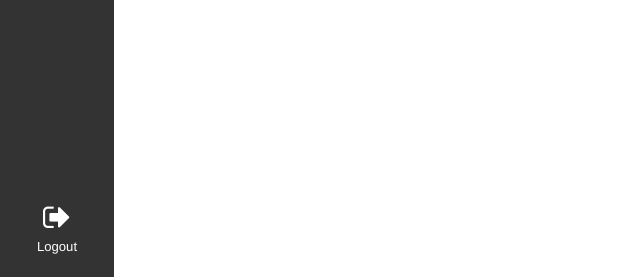
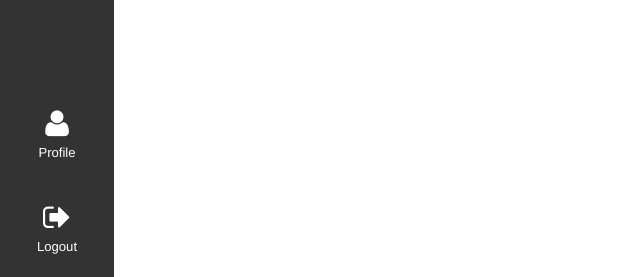
Before and after one commit to kviktor/arrr, a Django app: page /home/ in a window 1280 px wide. Shown: the part 523-800 px from the top of the page, without its empty margins (0-640 px from the left). Run offline with Django 3.2, Linux system fonts and the light colour scheme; the visitor is signed in with stand-in values (Sample User, id 1); data that the repository does not hold is empty; some libraries are stand-ins or nearby versions.

Commit message:
arrr: add user profile menu item

```diff
--- a/arrr/arrr/templates/base.html
+++ b/arrr/arrr/templates/base.html
@@ -52,6 +52,10 @@
               <label>{% trans "Reservations" %}</label>
             </a>
             {% if request.user.is_authenticated %}
+              <a class="item bottom" style="bottom: 94px;" href="{% url "user.detail" slug=request.user.username %}">
+                <i class="fa fa-user"></i>
+                <label>{% trans "Profile" %}</label>
+              </a>
               <a class="item bottom" href="{% url "logout" %}?next=/">
                 <i class="fa fa-sign-out"></i>
                 <label>{% trans "Logout" %}</label>
```
